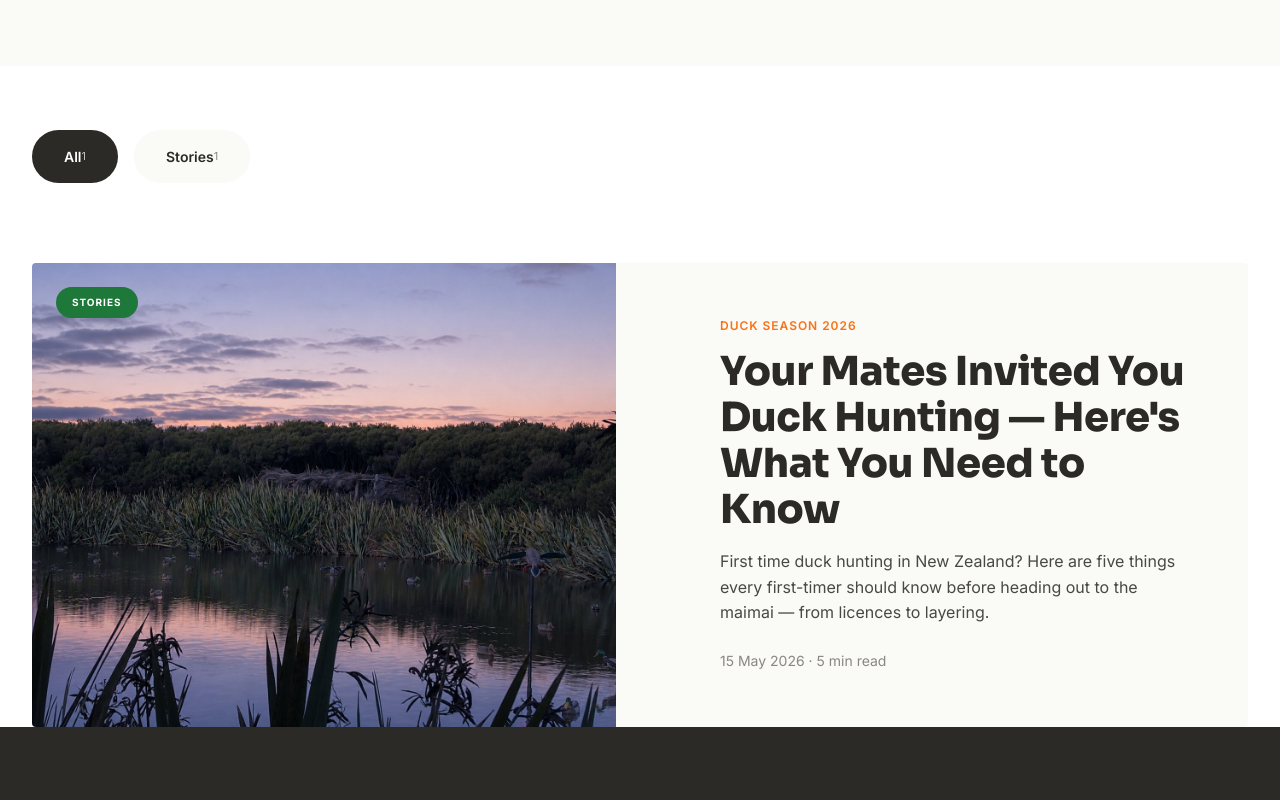
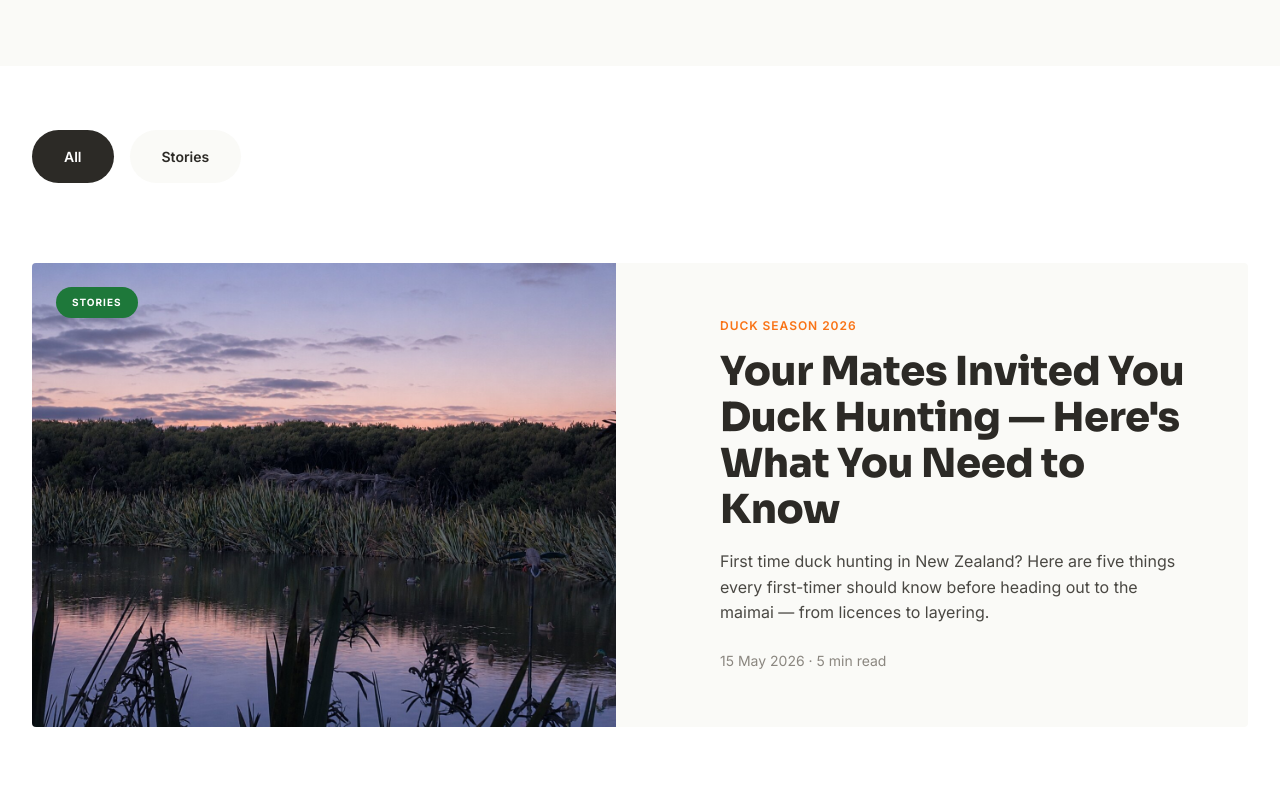
Before and after one commit to OutdoorExpo/outdoor-expo-site, a Next.js app: page /news in a window 1280 px wide. Shown: the part 540-1340 px from the top of the page. Built offline with nearby package versions, Linux system fonts and the light colour scheme.

Commit message:
News index: cleaner filter chips (no count), spacing fix below featured card
- Removed count badges from filter chips for cleaner look
- Featured card section now gets bottom padding when it's the only
  section (rest.length === 0), preventing it from touching the
  Newsletter section

```diff
--- a/components/news/NewsBrowser.tsx
+++ b/components/news/NewsBrowser.tsx
@@ -24,21 +24,12 @@ export function NewsBrowser({ posts }: NewsBrowserProps) {
 
   // Build the chip list dynamically — only show types that have posts.
   const chips = useMemo(() => {
-    const counts: Record<NewsType, number> = {
-      story: 0,
-      exhibitor: 0,
-      competition: 0,
-      announcement: 0,
-    };
-    posts.forEach((p) => {
-      counts[p.type] = (counts[p.type] ?? 0) + 1;
-    });
+    const present = new Set(posts.map((p) => p.type));
     return [
-      { value: "all" as FilterValue, label: "All", count: posts.length },
-      ...NEWS_TYPE_ORDER.filter((t) => counts[t] > 0).map((t) => ({
+      { value: "all" as FilterValue, label: "All" },
+      ...NEWS_TYPE_ORDER.filter((t) => present.has(t)).map((t) => ({
         value: t as FilterValue,
         label: NEWS_TYPE_META[t].label,
-        count: counts[t],
       })),
     ];
   }, [posts]);
@@ -69,20 +60,13 @@ export function NewsBrowser({ posts }: NewsBrowserProps) {
                   type="button"
                   onClick={() => setActive(c.value)}
                   aria-pressed={isActive}
-                  className={`inline-flex items-center gap-1.5 px-4 py-2 rounded-full text-body-s font-semibold transition-colors ${
+                  className={`inline-flex items-center px-4 py-2 rounded-full text-body-s font-semibold transition-colors ${
                     isActive
                       ? "bg-charcoal text-white"
                       : "bg-paper text-charcoal hover:bg-light-grey"
                   }`}
                 >
                   {c.label}
-                  <span
-                    className={`text-[11px] font-normal ${
-                      isActive ? "text-white/70" : "text-mid-grey"
-                    }`}
-                  >
-                    {c.count}
-                  </span>
                 </button>
               );
             })}
@@ -90,9 +74,15 @@ export function NewsBrowser({ posts }: NewsBrowserProps) {
         </div>
       </section>
 
-      {/* Featured post (only in "All" view) */}
+      {/* Featured post (only in "All" view).
+          Bottom padding only when there's NO grid section below — otherwise
+          the grid section's top padding handles the gap. */}
       {showFeatured && featured && (
-        <section className="bg-white pt-6 md:pt-10">
+        <section
+          className={`bg-white pt-6 md:pt-10 ${
+            rest.length === 0 ? "pb-12 md:pb-16" : ""
+          }`}
+        >
           <div className="container-site">
             <PostCard post={featured} featured />
           </div>
```
